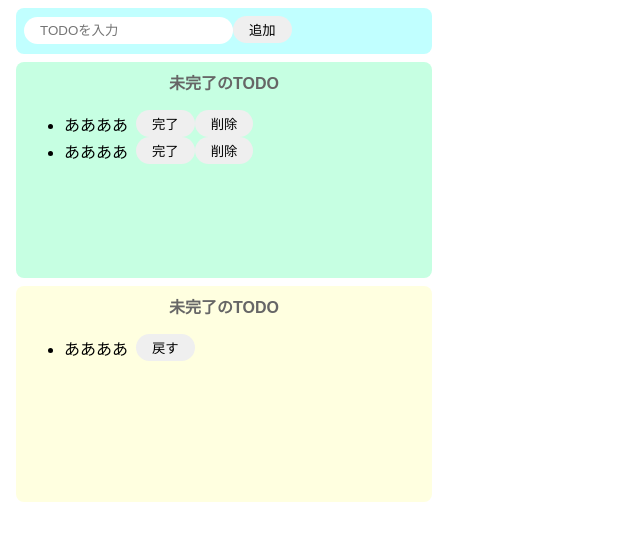
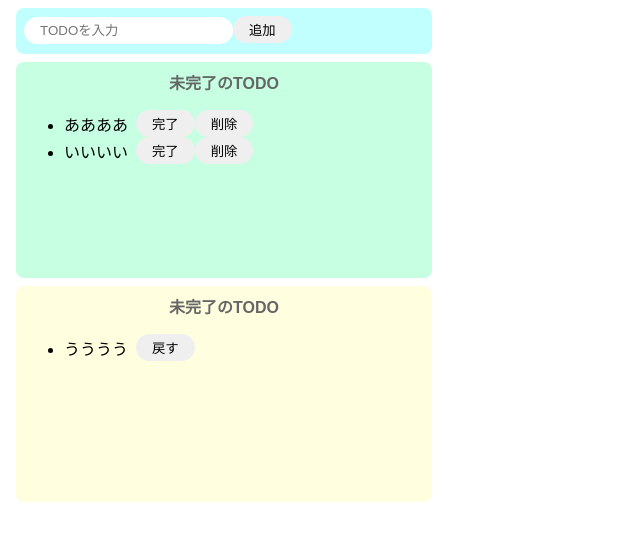
Before and after one commit to hira0448/lesson_react_todo, a React (Create React App) app: page / in a window 1280 px wide. Shown: the top 540 px of the page, without its empty margins (0-640 px from the left). Built offline with nearby package versions, Linux system fonts and the light colour scheme.

Commit message:
Reactでの実装を意識したモックに変更 HTMLをベタ書きしていた部分をuseStateで状態を持たせ、map関数を使用し簡潔に記述

```diff
--- a/src/App.jsx
+++ b/src/App.jsx
@@ -1,6 +1,13 @@
+import { useState } from "react";
 import "./styles.css";
 
 export const App = () => {
+  const [incompleteTodos, setIncompleteTodos] = useState([
+    "ああああ",
+    "いいいい"
+  ]);
+  const [completeTodos, setCompleteTodos] = useState(["うううう"]);
+
   return (
     <>
       <div className="input-area">
@@ -10,25 +17,28 @@ export const App = () => {
       <div className="incomplete-area">
         <p className="title">未完了のTODO</p>
         <ul>
-          <div className="list-row">
-            <li>ああああ</li>
-            <button>完了</button>
-            <button>削除</button>
-          </div>
-          <div className="list-row">
-            <li>ああああ</li>
-            <button>完了</button>
-            <button>削除</button>
-          </div>
+          {incompleteTodos.map((todo) => {
+            return (
+              <div key={todo} className="list-row">
+                <li>{todo}</li>
+                <button>完了</button>
+                <button>削除</button>
+              </div>
+            );
+          })}
         </ul>
       </div>
       <div className="complete-area">
         <p className="title">未完了のTODO</p>
         <ul>
-          <div className="list-row">
-            <li>ああああ</li>
-            <button>戻す</button>
-          </div>
+          {completeTodos.map((todo) => {
+            return (
+              <div key={todo} className="list-row">
+                <li>{todo}</li>
+                <button>戻す</button>
+              </div>
+            );
+          })}
         </ul>
       </div>
     </>
```
